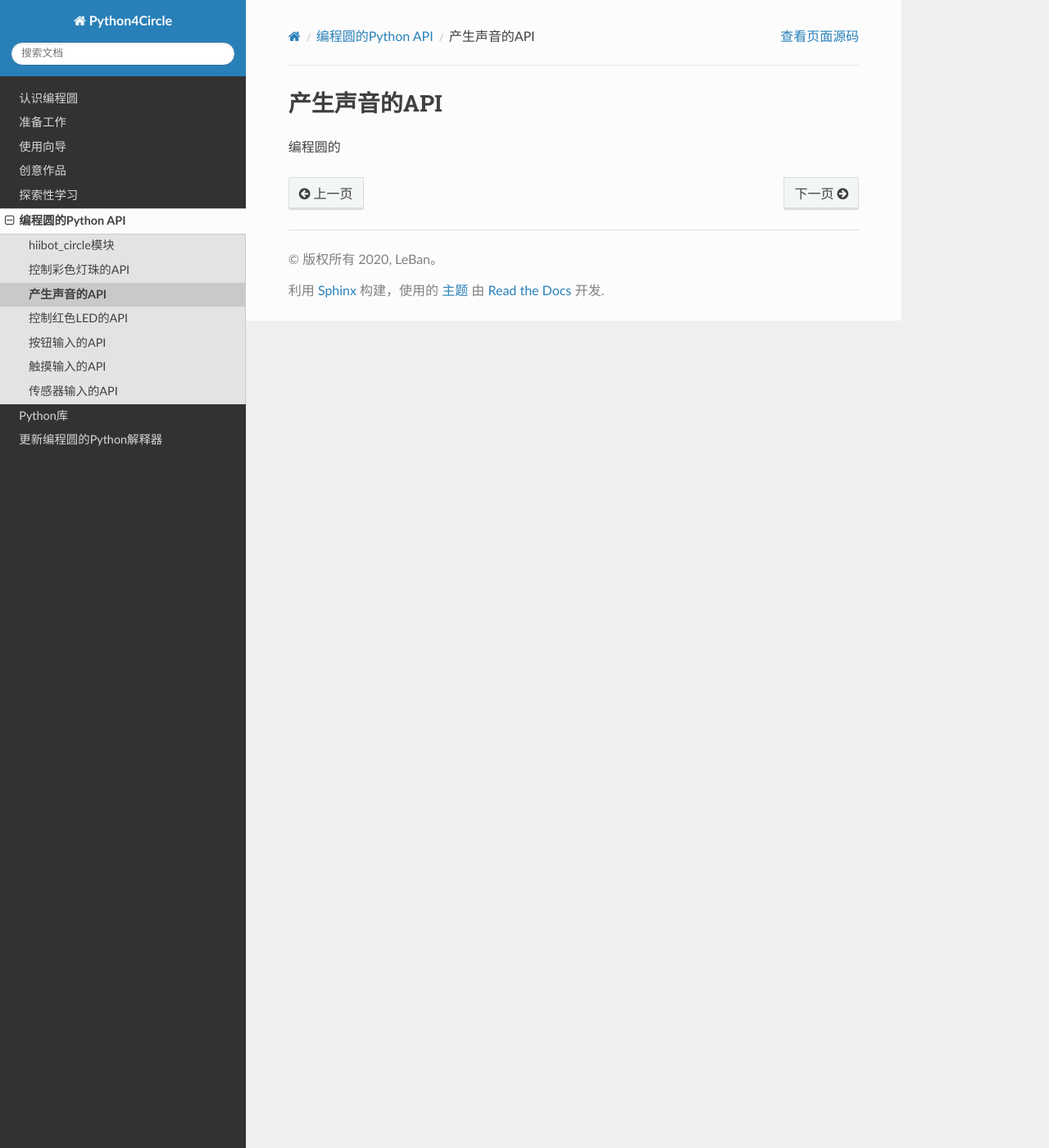
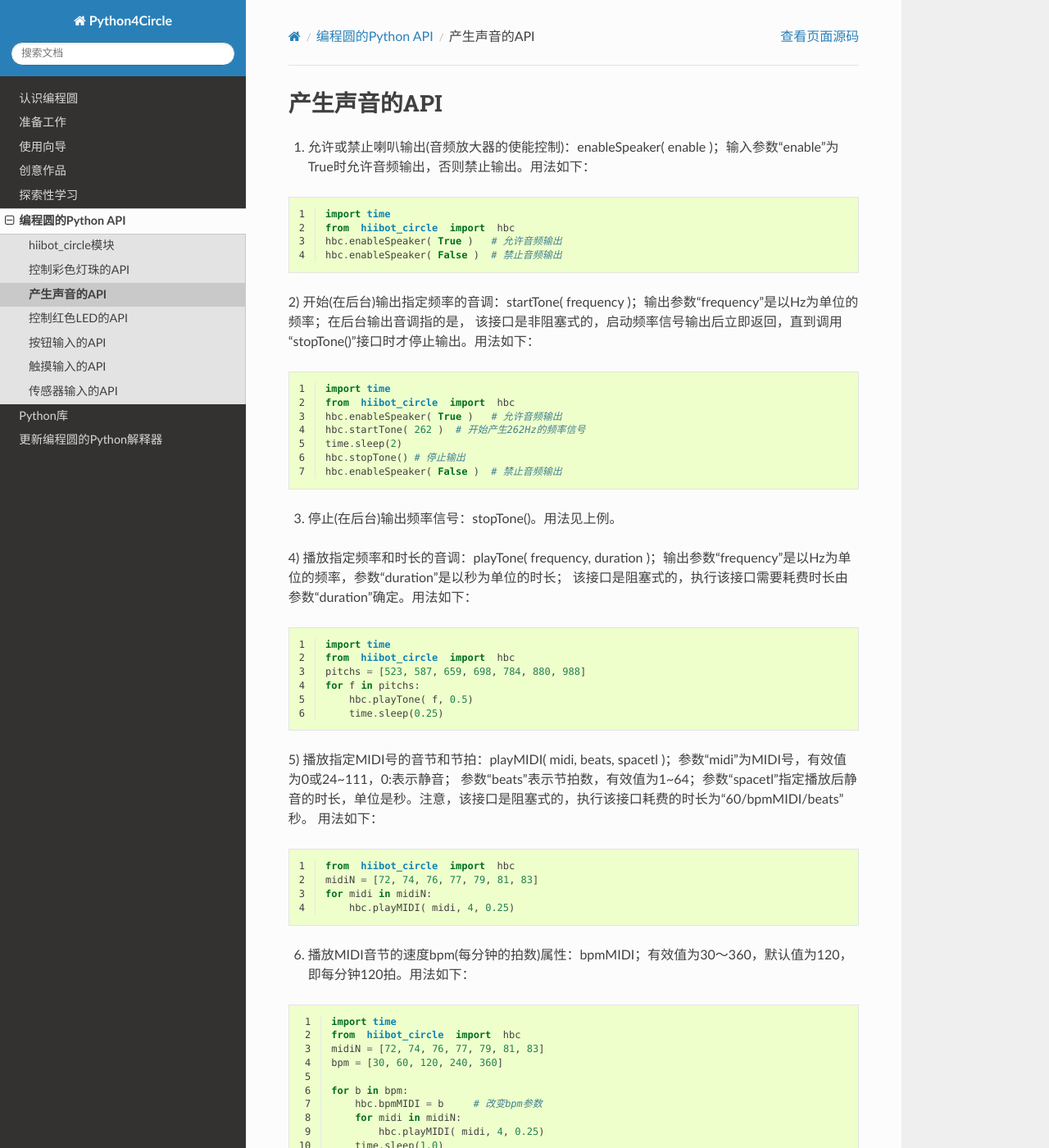
Before and after one commit to BradChan/Python4Circle, a Sphinx documentation site: the page built from source/python_api/_3_sound_output.rst, in a window 1280 px wide and 1400 px high. Shown: the whole window at 82% size. Built offline with Sphinx 7.4.7 and the Read the Docs theme 2.0.0, drawn with Linux system fonts in a browser that asks for light colours; some of the changed text lies outside the part shown.

Commit message:
update api_soundout

```diff
--- a/source/python_api/_3_sound_output.rst
+++ b/source/python_api/_3_sound_output.rst
@@ -2,5 +2,80 @@
 产生声音的API
 ====================
 
+1) 允许或禁止喇叭输出(音频放大器的使能控制)：enableSpeaker( enable )；输入参数“enable”为True时允许音频输出，否则禁止输出。用法如下：
 
-编程圆的
+.. code-block::  python
+  :linenos:
+
+  import time
+  from  hiibot_circle  import  hbc
+  hbc.enableSpeaker( True )   # 允许音频输出
+  hbc.enableSpeaker( False )  # 禁止音频输出
+
+2) 开始(在后台)输出指定频率的音调：startTone( frequency )；输出参数“frequency”是以Hz为单位的频率；在后台输出音调指的是，
+该接口是非阻塞式的，启动频率信号输出后立即返回，直到调用“stopTone()”接口时才停止输出。用法如下：
+
+.. code-block::  python
+  :linenos:
+
+  import time
+  from  hiibot_circle  import  hbc
+  hbc.enableSpeaker( True )   # 允许音频输出
+  hbc.startTone( 262 )  # 开始产生262Hz的频率信号
+  time.sleep(2)
+  hbc.stopTone() # 停止输出
+  hbc.enableSpeaker( False )  # 禁止音频输出
+
+3) 停止(在后台)输出频率信号：stopTone()。用法见上例。
+
+4) 播放指定频率和时长的音调：playTone( frequency, duration )；输出参数“frequency”是以Hz为单位的频率，参数“duration”是以秒为单位的时长；
+该接口是阻塞式的，执行该接口需要耗费时长由参数“duration”确定。用法如下：
+
+.. code-block::  python
+  :linenos:
+
+  import time
+  from  hiibot_circle  import  hbc
+  pitchs = [523, 587, 659, 698, 784, 880, 988]
+  for f in pitchs:
+      hbc.playTone( f, 0.5)
+      time.sleep(0.25)
+
+5) 播放指定MIDI号的音节和节拍：playMIDI( midi, beats, spacetl )；参数“midi”为MIDI号，有效值为0或24~111，0:表示静音；
+参数“beats”表示节拍数，有效值为1~64；参数“spacetl”指定播放后静音的时长，单位是秒。注意，该接口是阻塞式的，执行该接口耗费的时长为“60/bpmMIDI/beats”秒。
+用法如下：
+
+.. code-block::  python
+  :linenos:
+
+  from  hiibot_circle  import  hbc
+  midiN = [72, 74, 76, 77, 79, 81, 83]
+  for midi in midiN:
+      hbc.playMIDI( midi, 4, 0.25)
+
+6) 播放MIDI音节的速度bpm(每分钟的拍数)属性：bpmMIDI；有效值为30～360，默认值为120，即每分钟120拍。用法如下：
+
+.. code-block::  python
+  :linenos:
+
+  import time
+  from  hiibot_circle  import  hbc
+  midiN = [72, 74, 76, 77, 79, 81, 83]
+  bpm = [30, 60, 120, 240, 360]
+
+  for b in bpm:
+      hbc.bpmMIDI = b     # 改变bpm参数
+      for midi in midiN:
+          hbc.playMIDI( midi, 4, 0.25)
+      time.sleep(1.0)
+
+7) 播放指定(路径和名称)的Wav文件：playWaveFile( waveFile )；参数“waveFile”是带有绝对路径的wave格式文件，采用字符串形式指定文件路径和名称。
+用法如下：
+
+.. code-block::  python
+  :linenos:
+
+  from  hiibot_circle  import  hbc
+  waeFile = "/sound/Coin.wav"
+  hbc.playWaveFile( waeFile )
+  hbc.playWaveFile( "/sound/Boing.wav" )
```
